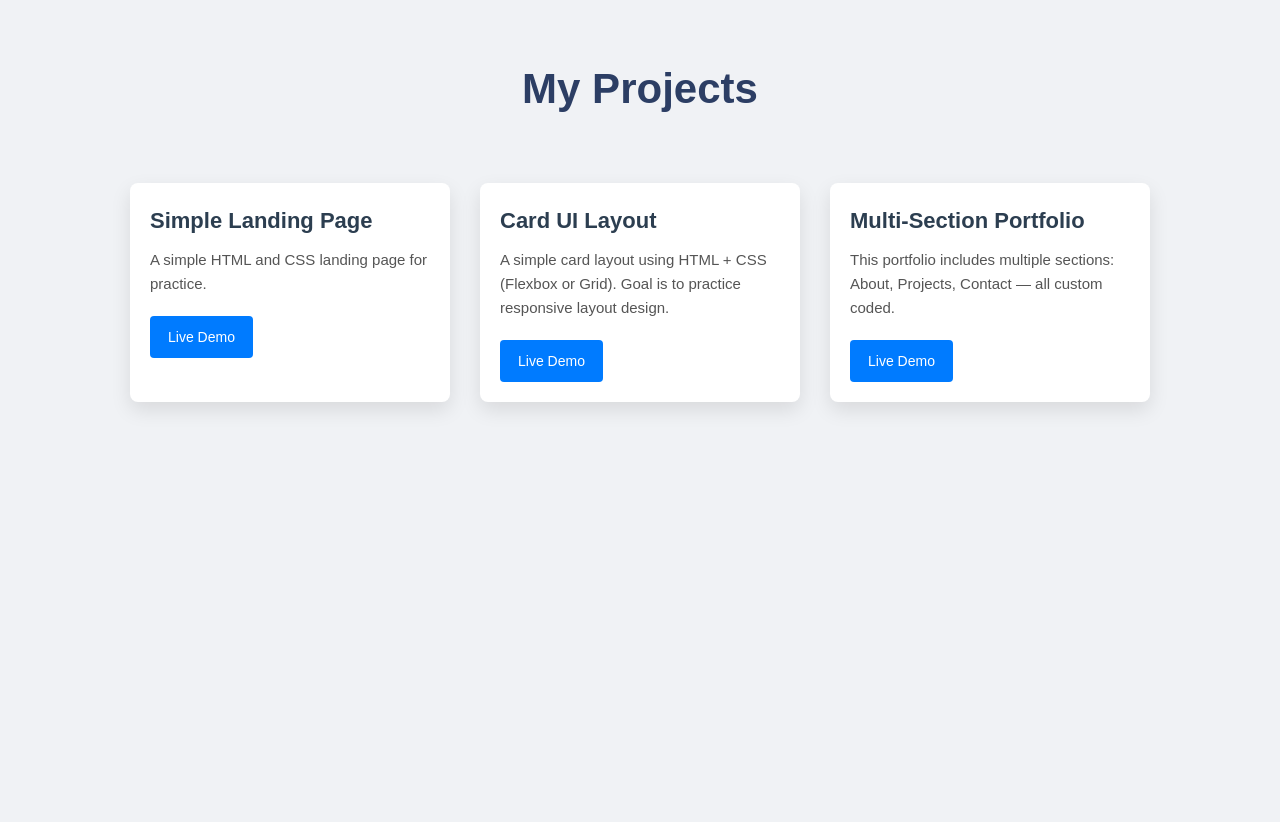
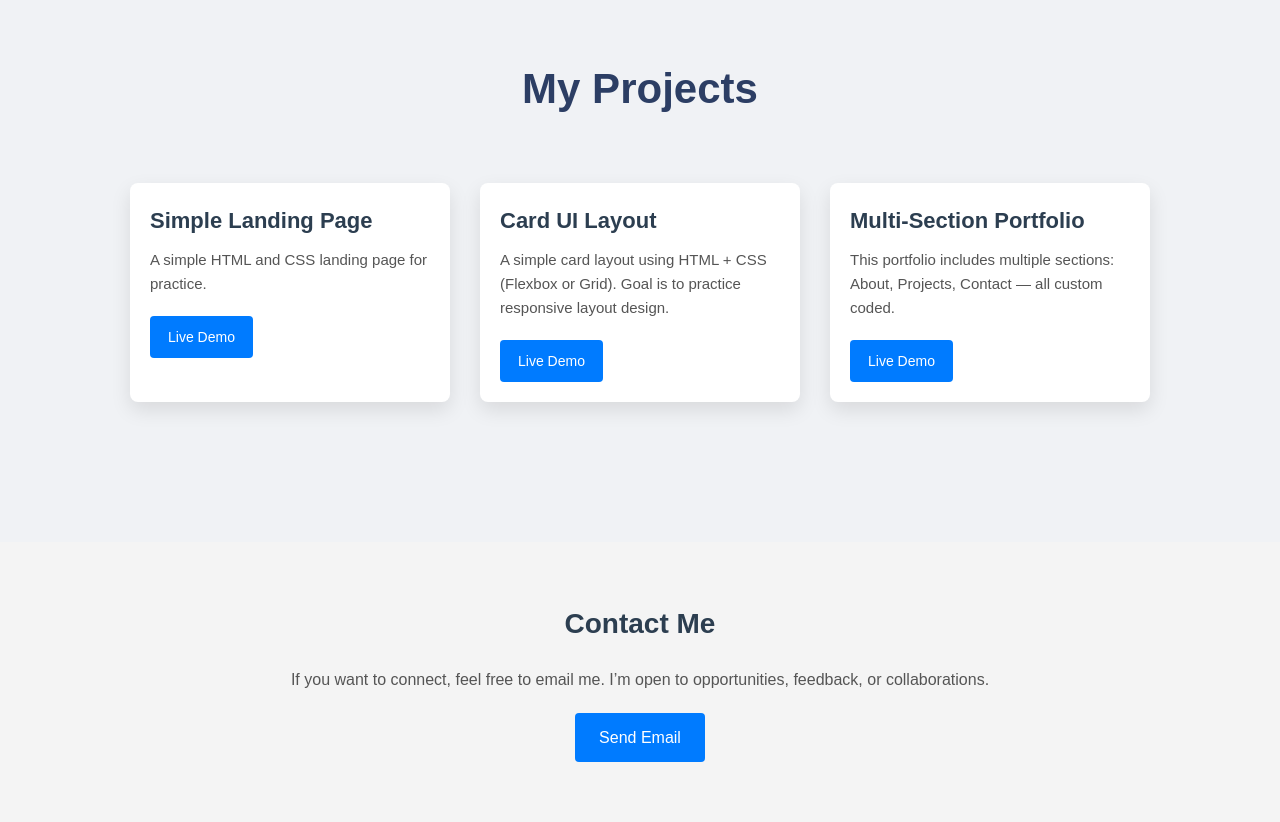
Before and after one commit to Noumancoding/multi-section-portfolio-html-css, a plain HTML site: page index.html in a window 1280 px wide. Shown: the part 721-1543 px from the top of the page. Before the commit the page ends 1263 px from the top, so only its background shows below. Drawn offline with Linux system fonts and the light colour scheme.

Commit message:
feat: add contact section with email button

```diff
--- a/index.html
+++ b/index.html
@@ -50,6 +50,12 @@
                 </div>
             </div>
         </section>
+
+        <section id="contact" class="contact">
+            <h2>Contact Me</h2>
+            <p>If you want to connect, feel free to email me. I’m open to opportunities, feedback, or collaborations.</p>
+            <a href="mailto:noumanali.coding@gmail.com" class="contact-btn">Send Email</a>
+        </section>
     </main>
 </body>
 </html>
--- a/style.css
+++ b/style.css
@@ -149,3 +149,35 @@ main {
 .project-card:hover {
   transform: translateY(-5px);
 }
+
+.contact {
+  background-color: #f4f4f4;
+  padding: 60px 20px;
+  text-align: center;
+}
+
+.contact h2 {
+  font-size: 28px;
+  margin-bottom: 20px;
+  color: #2c3e50;
+}
+
+.contact p {
+  font-size: 16px;
+  color: #555;
+  margin-bottom: 20px;
+}
+
+.contact-btn {
+  display: inline-block;
+  padding: 12px 24px;
+  background-color: #007bff;
+  color: white;
+  text-decoration: none;
+  font-size: 16px;
+  border-radius: 4px;
+}
+
+.contact-btn:hover {
+  background-color: #0056b3;
+}
```
